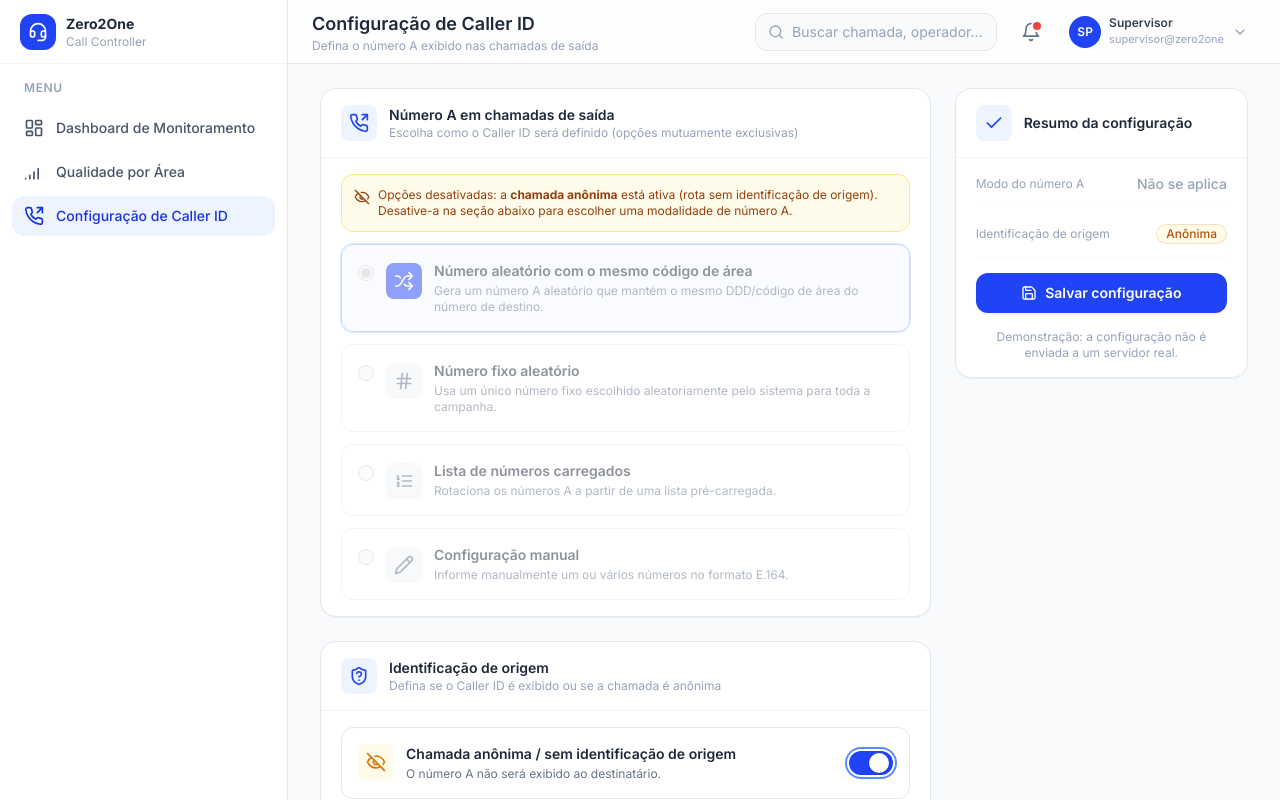
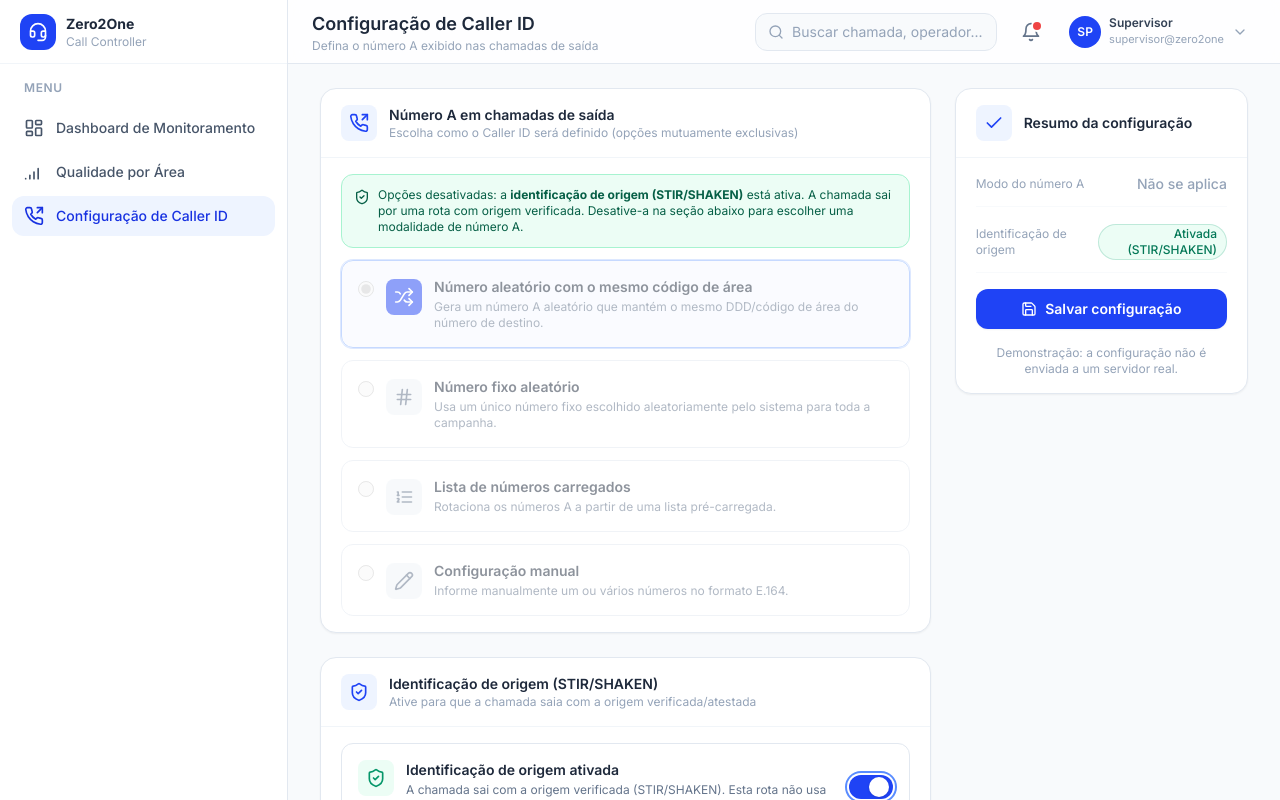
Before and after one commit to rsaavedr-sudo/ZeroOneController, a React (Vite) app: page /caller-id in a window 1280 px wide. Both pictures are taken after a click on the switch 870 px from the left and 693 px from the top of the page. Shown: the top 800 px of the page. Built offline with nearby package versions, Linux system fonts and the light colour scheme.

Commit message:
Corregir semántica: Identificación de origen = STIR/SHAKEN (llamada sale con origen verificada)

```diff
--- a/src/context/CallerIdContext.jsx
+++ b/src/context/CallerIdContext.jsx
@@ -47,17 +47,21 @@
 }
 
 /**
- * descreverModalidade — resumo legível da modalidade de número A em operação.
- * Retorna { label, detalhe, anonima }.
+ * descreverModalidade — resumo legível do que está em operação.
+ * Retorna { topLabel, label, detalhe, identificada }.
+ *  - identificada=true  → identificação de origem (STIR/SHAKEN) ativa.
+ *  - identificada=false → modalidade de número A escolhida.
  */
 export function descreverModalidade(config, modos) {
-  if (!config) return { label: '—', detalhe: '', anonima: false }
+  if (!config)
+    return { topLabel: 'Caller ID', label: '—', detalhe: '', identificada: false }
 
-  if (config.ocultarOrigem) {
+  if (config.identificacaoOrigem) {
     return {
-      label: 'Chamada anônima',
-      detalhe: 'Sem identificação de origem',
-      anonima: true,
+      topLabel: 'Identificação de origem em operação',
+      label: 'Identificação de origem (STIR/SHAKEN)',
+      detalhe: 'A chamada sai com a origem verificada',
+      identificada: true,
     }
   }
 
@@ -71,5 +75,10 @@
       .filter(Boolean).length
     detalhe = qtd ? `${qtd} número(s) manuais` : 'Configuração manual'
   }
-  return { label, detalhe, anonima: false }
+  return {
+    topLabel: 'Modalidade de número A (Caller ID) em operação',
+    label,
+    detalhe,
+    identificada: false,
+  }
 }
--- a/src/data/mockData.js
+++ b/src/data/mockData.js
@@ -158,8 +158,10 @@
   modo: 'aleatorio_mesma_area',
   listaSelecionada: 'lista-br-sp',
   numerosManuais: '',
-  // Identificação de origem
-  ocultarOrigem: false, // false = mostrar Caller ID | true = chamada anônima
+  // Identificação de origem (STIR/SHAKEN)
+  // true  = chamada sai COM a origem verificada/atestada (rota específica)
+  // false = sem atestação de origem; usa a modalidade de número A escolhida
+  identificacaoOrigem: false,
 }
 
 // ===========================================================================
--- a/src/pages/CallerIdConfig.jsx
+++ b/src/pages/CallerIdConfig.jsx
@@ -5,12 +5,11 @@
   Hash,
   ListOrdered,
   Pencil,
-  EyeOff,
-  Eye,
   AlertTriangle,
   Check,
   Save,
-  ShieldQuestion,
+  ShieldCheck,
+  ShieldOff,
 } from 'lucide-react'
 
 import Card, { CardHeader, CardBody } from '../components/ui/Card.jsx'
@@ -92,8 +91,9 @@
     return <Spinner label="Carregando configuração de Caller ID..." />
   }
 
-  // Chamada anônima é EXCLUDENTE: desativa a escolha de modalidade de número A.
-  const anonima = config.ocultarOrigem
+  // Identificação de origem (STIR/SHAKEN) é EXCLUDENTE: quando ativa, a chamada
+  // sai por uma rota com origem verificada e a modalidade de número A não se aplica.
+  const identifica = config.identificacaoOrigem
 
   return (
     <div className="space-y-6">
@@ -108,23 +108,25 @@
             icon={PhoneOutgoing}
           />
           <CardBody className="space-y-3">
-            {anonima && (
-              <div className="flex items-start gap-2 rounded-xl border border-amber-200 bg-amber-50 p-3 text-xs text-amber-800">
-                <EyeOff className="mt-0.5 h-4 w-4 shrink-0" />
+            {identifica && (
+              <div className="flex items-start gap-2 rounded-xl border border-emerald-200 bg-emerald-50 p-3 text-xs text-emerald-800">
+                <ShieldCheck className="mt-0.5 h-4 w-4 shrink-0" />
                 <span>
-                  Opções desativadas: a <strong>chamada anônima</strong> está
-                  ativa (rota sem identificação de origem). Desative-a na seção
-                  abaixo para escolher uma modalidade de número A.
+                  Opções desativadas: a{' '}
+                  <strong>identificação de origem (STIR/SHAKEN)</strong> está
+                  ativa. A chamada sai por uma rota com origem verificada.
+                  Desative-a na seção abaixo para escolher uma modalidade de
+                  número A.
                 </span>
               </div>
             )}
             <div
               className={
-                anonima
+                identifica
                   ? 'pointer-events-none select-none space-y-3 opacity-50'
                   : 'space-y-3'
               }
-              aria-disabled={anonima}
+              aria-disabled={identifica}
             >
             {modos.map((m) => {
               const Icon = ICONES_MODO[m.id] || Hash
@@ -143,7 +145,7 @@
                       name="modo-caller-id"
                       value={m.id}
                       checked={ativo}
-                      disabled={anonima}
+                      disabled={identifica}
                       onChange={() => atualizar({ modo: m.id })}
                       className="mt-1 h-4 w-4 accent-brand-600"
                     />
@@ -245,54 +247,63 @@
           </CardBody>
         </Card>
 
-        {/* Identificação de origem */}
+        {/* Identificação de origem (STIR/SHAKEN) */}
         <Card>
           <CardHeader
-            title="Identificação de origem"
-            subtitle="Defina se o Caller ID é exibido ou se a chamada é anônima"
-            icon={ShieldQuestion}
+            title="Identificação de origem (STIR/SHAKEN)"
+            subtitle="Ative para que a chamada saia com a origem verificada/atestada"
+            icon={ShieldCheck}
           />
           <CardBody className="space-y-4">
             <div className="flex items-center justify-between gap-4 rounded-xl border border-slate-200 p-4">
               <div className="flex items-start gap-3">
                 <span
                   className={`flex h-9 w-9 shrink-0 items-center justify-center rounded-lg ${
-                    config.ocultarOrigem
-                      ? 'bg-amber-50 text-amber-600'
-                      : 'bg-emerald-50 text-emerald-600'
+                    identifica
+                      ? 'bg-emerald-50 text-emerald-600'
+                      : 'bg-slate-100 text-slate-500'
                   }`}
                 >
-                  {config.ocultarOrigem ? (
-                    <EyeOff className="h-5 w-5" />
+                  {identifica ? (
+                    <ShieldCheck className="h-5 w-5" />
                   ) : (
-                    <Eye className="h-5 w-5" />
+                    <ShieldOff className="h-5 w-5" />
                   )}
                 </span>
                 <div>
                   <p className="text-sm font-semibold text-slate-800">
-                    {config.ocultarOrigem
-                      ? 'Chamada anônima / sem identificação de origem'
-                      : 'Mostrar Caller ID'}
+                    {identifica
+                      ? 'Identificação de origem ativada'
+                      : 'Sem identificação de origem'}
                   </p>
                   <p className="mt-0.5 text-xs text-slate-500">
-                    {config.ocultarOrigem
-                      ? 'O número A não será exibido ao destinatário.'
-                      : 'O número A configurado acima será exibido ao destinatário.'}
+                    {identifica
+                      ? 'A chamada sai com a origem verificada (STIR/SHAKEN). Esta rota não usa a modalidade de número A.'
+                      : 'A chamada sai sem atestação de origem; usa a modalidade de número A configurada acima.'}
                   </p>
                 </div>
               </div>
               <Switch
-                checked={config.ocultarOrigem}
-                onChange={(v) => atualizar({ ocultarOrigem: v })}
+                checked={identifica}
+                onChange={(v) => atualizar({ identificacaoOrigem: v })}
               />
             </div>
 
-            {config.ocultarOrigem && (
+            {identifica ? (
+              <div className="flex items-start gap-3 rounded-xl border border-emerald-200 bg-emerald-50 p-4">
+                <ShieldCheck className="mt-0.5 h-5 w-5 shrink-0 text-emerald-600" />
+                <p className="text-sm text-emerald-800">
+                  A chamada será originada por uma rota com identificação de
+                  origem verificada (STIR/SHAKEN), o que tende a reduzir
+                  bloqueios pelas operadoras.
+                </p>
+              </div>
+            ) : (
               <div className="flex items-start gap-3 rounded-xl border border-amber-200 bg-amber-50 p-4">
                 <AlertTriangle className="mt-0.5 h-5 w-5 shrink-0 text-amber-600" />
                 <p className="text-sm text-amber-800">
-                  Alguns operadores podem bloquear chamadas sem identificação de
-                  origem.
+                  Chamadas sem identificação de origem podem ser bloqueadas por
+                  alguns operadores. Ative o STIR/SHAKEN para reduzir bloqueios.
                 </p>
               </div>
             )}
@@ -308,17 +319,17 @@
             <ResumoItem
               rotulo="Modo do número A"
               valor={
-                anonima ? (
+                identifica ? (
                   <span className="text-slate-400">Não se aplica</span>
                 ) : (
                   modos.find((m) => m.id === config.modo)?.titulo
                 )
               }
             />
-            {!anonima && config.modo === 'lista_carregada' && (
+            {!identifica && config.modo === 'lista_carregada' && (
               <ResumoItem rotulo="Lista" valor={listaSelecionada?.nome} />
             )}
-            {!anonima && config.modo === 'manual' && (
+            {!identifica && config.modo === 'manual' && (
               <ResumoItem
                 rotulo="Números válidos"
                 valor={`${validacaoManual.validos.length} número(s)`}
@@ -327,10 +338,10 @@
             <ResumoItem
               rotulo="Identificação de origem"
               valor={
-                config.ocultarOrigem ? (
-                  <Badge variant="amber">Anônima</Badge>
+                identifica ? (
+                  <Badge variant="green">Ativada (STIR/SHAKEN)</Badge>
                 ) : (
-                  <Badge variant="green">Caller ID visível</Badge>
+                  <Badge variant="slate">Desativada</Badge>
                 )
               }
             />
--- a/src/pages/Dashboard.jsx
+++ b/src/pages/Dashboard.jsx
@@ -16,7 +16,7 @@
   SignalHigh,
   ChevronRight,
   PhoneOutgoing,
-  EyeOff,
+  ShieldCheck,
   Settings2,
 } from 'lucide-react'
 
@@ -151,23 +151,23 @@
         </div>
       </div>
 
-      {/* Sinalização: modalidade de número A (Caller ID) em operação */}
+      {/* Sinalização: o que está em operação (modalidade de número A ou STIR/SHAKEN) */}
       <div
         className={`flex flex-wrap items-center gap-3 rounded-2xl border p-4 ${
-          modalidade.anonima
-            ? 'border-amber-200 bg-amber-50'
+          modalidade.identificada
+            ? 'border-emerald-200 bg-emerald-50'
             : 'border-brand-200 bg-brand-50/60'
         }`}
       >
         <span
           className={`flex h-11 w-11 shrink-0 items-center justify-center rounded-xl ${
-            modalidade.anonima
-              ? 'bg-amber-100 text-amber-600'
+            modalidade.identificada
+              ? 'bg-emerald-600 text-white'
               : 'bg-brand-600 text-white'
           }`}
         >
-          {modalidade.anonima ? (
-            <EyeOff className="h-5 w-5" />
+          {modalidade.identificada ? (
+            <ShieldCheck className="h-5 w-5" />
           ) : (
             <PhoneOutgoing className="h-5 w-5" />
           )}
@@ -175,10 +175,10 @@
         <div className="min-w-0 flex-1">
           <p
             className={`text-[11px] font-semibold uppercase tracking-wider ${
-              modalidade.anonima ? 'text-amber-600' : 'text-brand-600'
+              modalidade.identificada ? 'text-emerald-600' : 'text-brand-600'
             }`}
           >
-            Modalidade de número A (Caller ID) em operação
+            {modalidade.topLabel}
           </p>
           <p className="truncate text-base font-bold text-slate-800">
             {modalidade.label}
```
